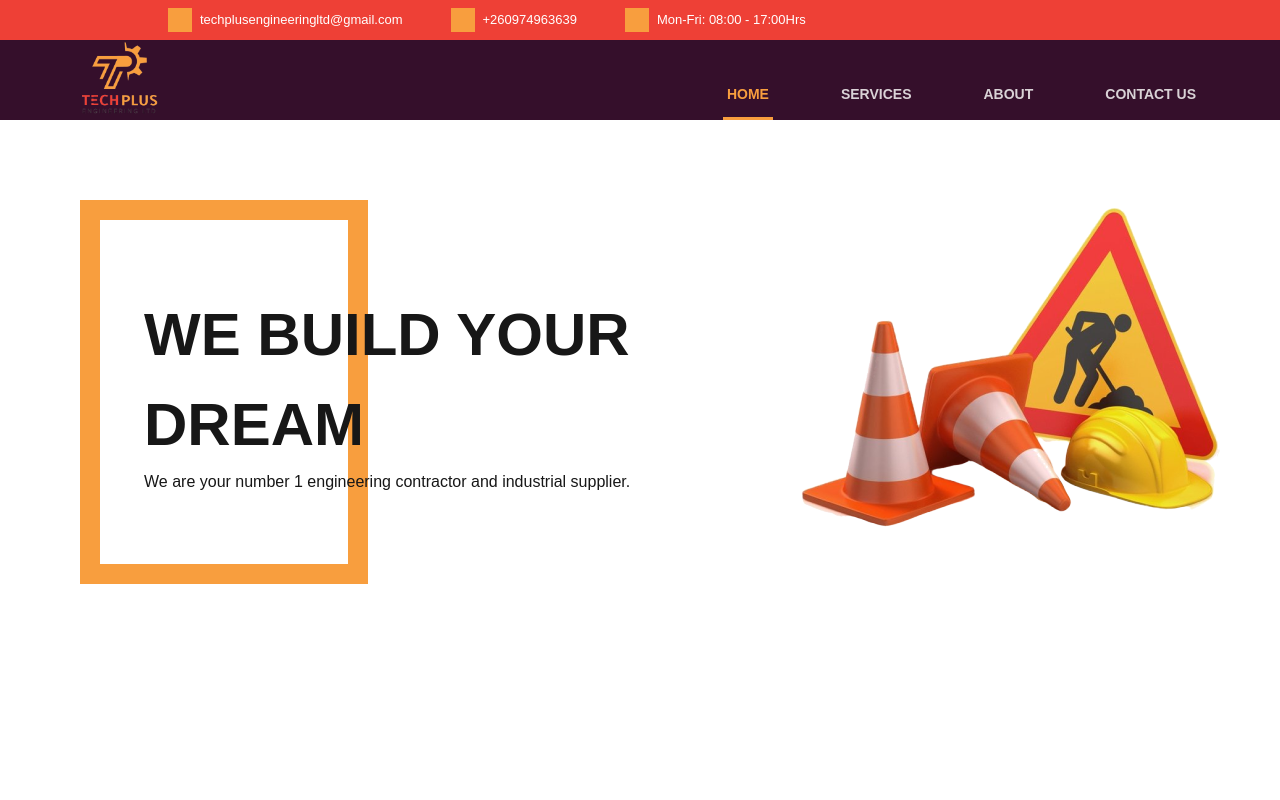
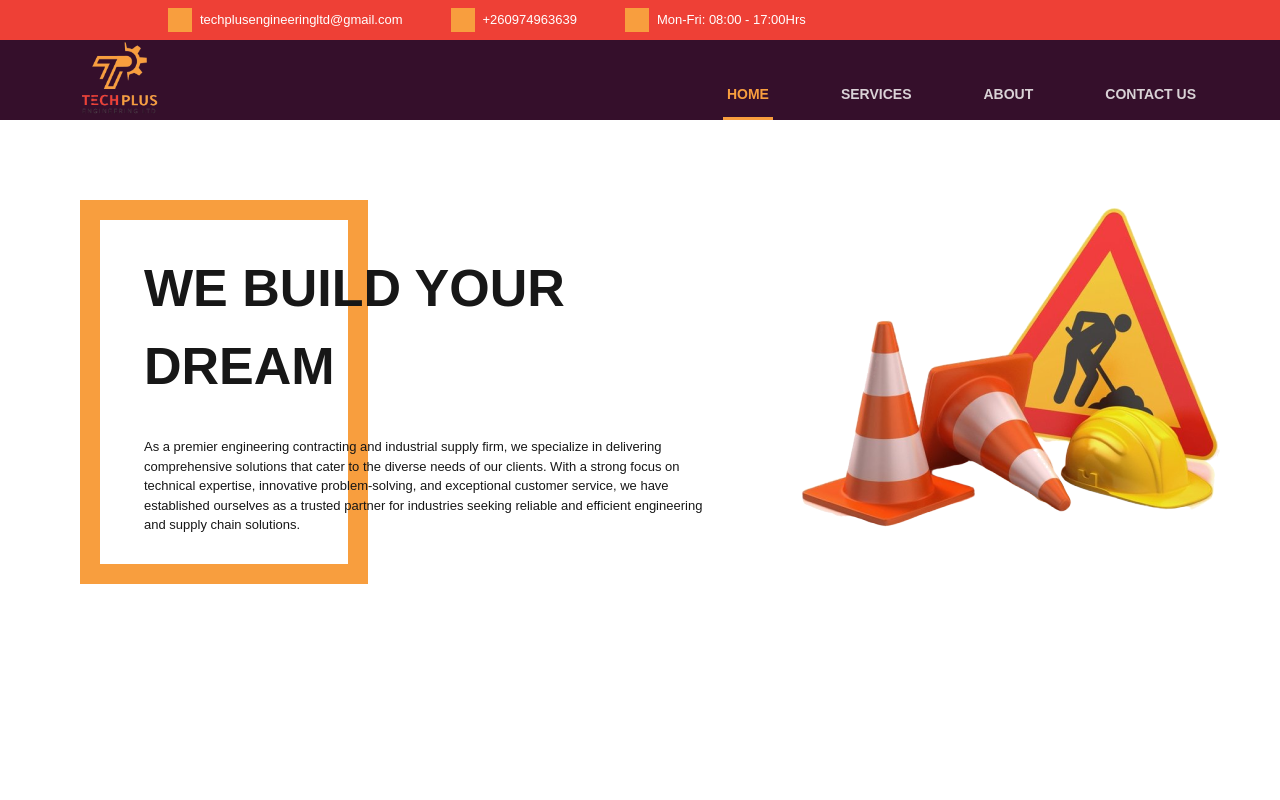
Before and after one commit to mkaweme/techplus, a Next.js app: page / in a window 1280 px wide. Shown: the top 800 px of the page. Built offline with nearby package versions, Linux system fonts and the light colour scheme; some icons are missing.

Commit message:
Changed to new wording

```diff
--- a/app/components/Hero.tsx
+++ b/app/components/Hero.tsx
@@ -7,10 +7,13 @@ const Hero = () => {
     <>
       <div className="lg:h-[85vh]">
         <div className="flex flex-col lg:flex-row">
-          <div className="flex flex-col relative lg:w-[50%] ml-10 lg:mx-20 my-10 lg:my-20 h-96 justify-center">
-            <h1 className="text-[34px] lg:text-[60px] font-black lg:font-bold ml-10 lg:ml-16 z-10">WE BUILD YOUR DREAM</h1>
-            <p className="ml-10 lg:ml-16 z-10">We are your number 1 engineering contractor and
-              industrial supplier.
+          <div className="flex flex-col relative lg:w-[50%] ml-10 lg:mx-20 my-10 lg:my-20 h-96 justify-center gap-y-8">
+            <h1 className="text-[34px] lg:text-[52px] font-black lg:font-bold ml-10 lg:ml-16 z-10">WE BUILD YOUR DREAM</h1>
+            <p className="text-[13px] ml-10 lg:ml-16 z-10">As a premier engineering contracting and industrial supply firm, we specialize
+              in delivering comprehensive solutions that cater to the diverse needs of our clients. With a strong focus on
+              technical expertise, innovative problem-solving, and exceptional customer service, we have
+              established ourselves as a trusted partner for industries seeking reliable and efficient engineering and supply
+              chain solutions.
             </p>
             <div className="absolute top-0 border-[20px] border-[#F89E3E] w-48 lg:w-72 h-96 z-0"></div>
           </div>
```
